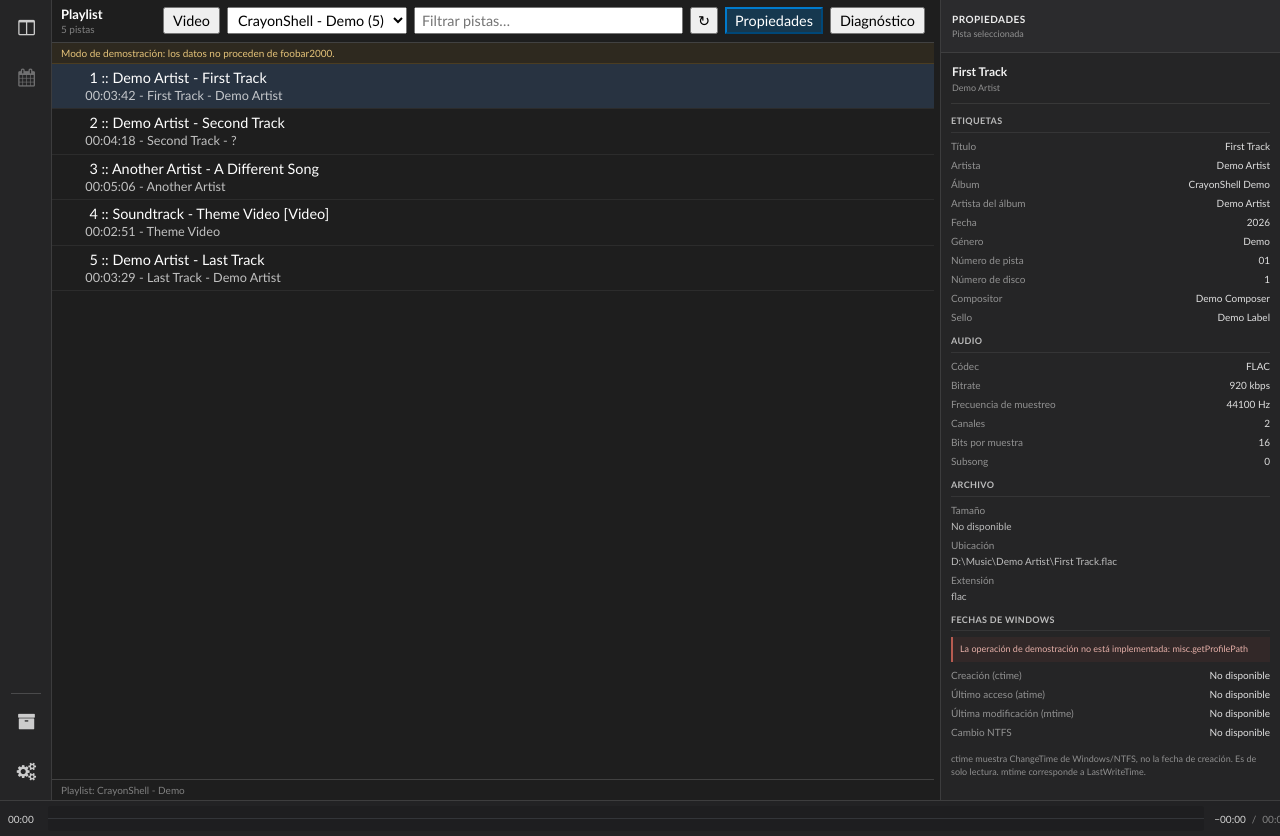
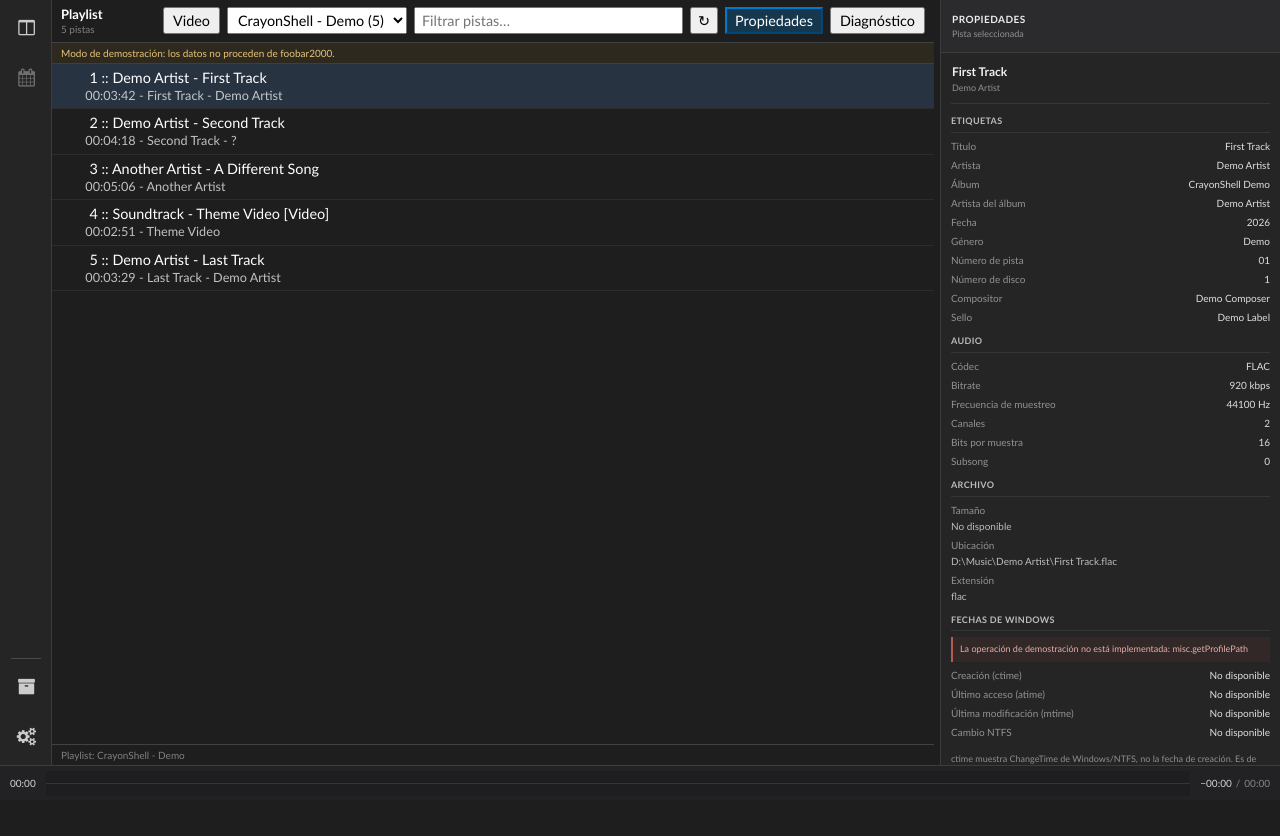
Before and after one commit to mhz698a/fb2k-CrayonShell, a React (Vite) app: page / in a window 1280 px wide. After the commit the page ends 800 px from the top, so only its background shows below. Built offline with nearby package versions, Linux system fonts and the light colour scheme.

Commit message:
Make waveform row full width and constrain time labels

```diff
--- a/src/styles/main.css
+++ b/src/styles/main.css
@@ -37,6 +37,16 @@ select {
     font: inherit;
 }
 
+.app-shell {
+    display: flex;
+    flex-direction: column;
+    width: 100%;
+    height: 100vh;
+    min-width: 0;
+    min-height: 0;
+    overflow: hidden;
+}
+
 .cui-container {
     display: grid;
     grid-template-columns:
@@ -44,8 +54,11 @@ select {
         minmax(0, var(--sidebar-width))
         6px
         minmax(0, 1fr);
-    height: 100vh;
-    min-height: 0;
+    height: auto;
+    flex: 1 1 0;
+    width: 100%;
+    min-height: 0;
+    overflow: hidden;
 }
 
 .activitybar {
@@ -2910,26 +2923,27 @@ button.play-btn {
 
 
 
-/* Single-row waveform seekbar pinned to the bottom of the playlist panel. */
+/* Full-width waveform seekbar below the complete CrayonShell workspace. */
 .waveform-seekbar {
-    display: flex;
-    flex: 0 0 auto;
-    flex-direction: row;
+    display: grid;
+    flex: 0 0 auto;
+    grid-template-columns: max-content minmax(0, 1fr) max-content;
     align-items: center;
     gap: 10px;
+    box-sizing: border-box;
     width: 100%;
     min-width: 0;
-    min-height: calc(var(--waveform-seekbar-height, 34px) + 10px);
-    padding: 0px 8px;
+    min-height: calc(var(--waveform-seekbar-height, 25px) + 10px);
+    padding: 0 10px;
     background: #222224;
     border-top: 1px solid rgba(128, 128, 128, .28);
 }
 
 .waveform-seekbar-time {
     display: flex;
-    flex: 0 0 auto;
     align-items: center;
     gap: 6px;
+    min-width: 0;
     color: #d5d5d5;
     font-size: 10px;
     line-height: 1;
@@ -2939,12 +2953,15 @@ button.play-btn {
 
 .waveform-seekbar-current {
     justify-content: flex-start;
-    min-width: 30px;
 }
 
 .waveform-seekbar-end {
+    display: flex;
+    align-items: center;
     justify-content: flex-end;
-    min-width: max-content;
+    gap: 4px;
+    min-width: 0;
+    white-space: nowrap;
 }
 
 .waveform-seekbar-remaining {
@@ -2958,10 +2975,10 @@ button.play-btn {
 
 .waveform-seekbar-canvas {
     display: block;
-    flex: 1 1 0;
-    width: 0;
-    height: var(--waveform-seekbar-height, 34px);
-    min-width: 0;
+    width: 100%;
+    height: var(--waveform-seekbar-height, 25px);
+    min-width: 0;
+    box-sizing: border-box;
     overflow: hidden;
     background: rgba(0, 0, 0, .12);
     border-radius: 2px;
@@ -2988,11 +3005,11 @@ button.play-btn {
     }
 
     .waveform-seekbar-time {
-        gap: 4px;
+        gap: 3px;
         font-size: 9px;
     }
 
-    .waveform-seekbar-current {
-        min-width: 43px;
+    .waveform-seekbar-end {
+        gap: 3px;
     }
 }
```
